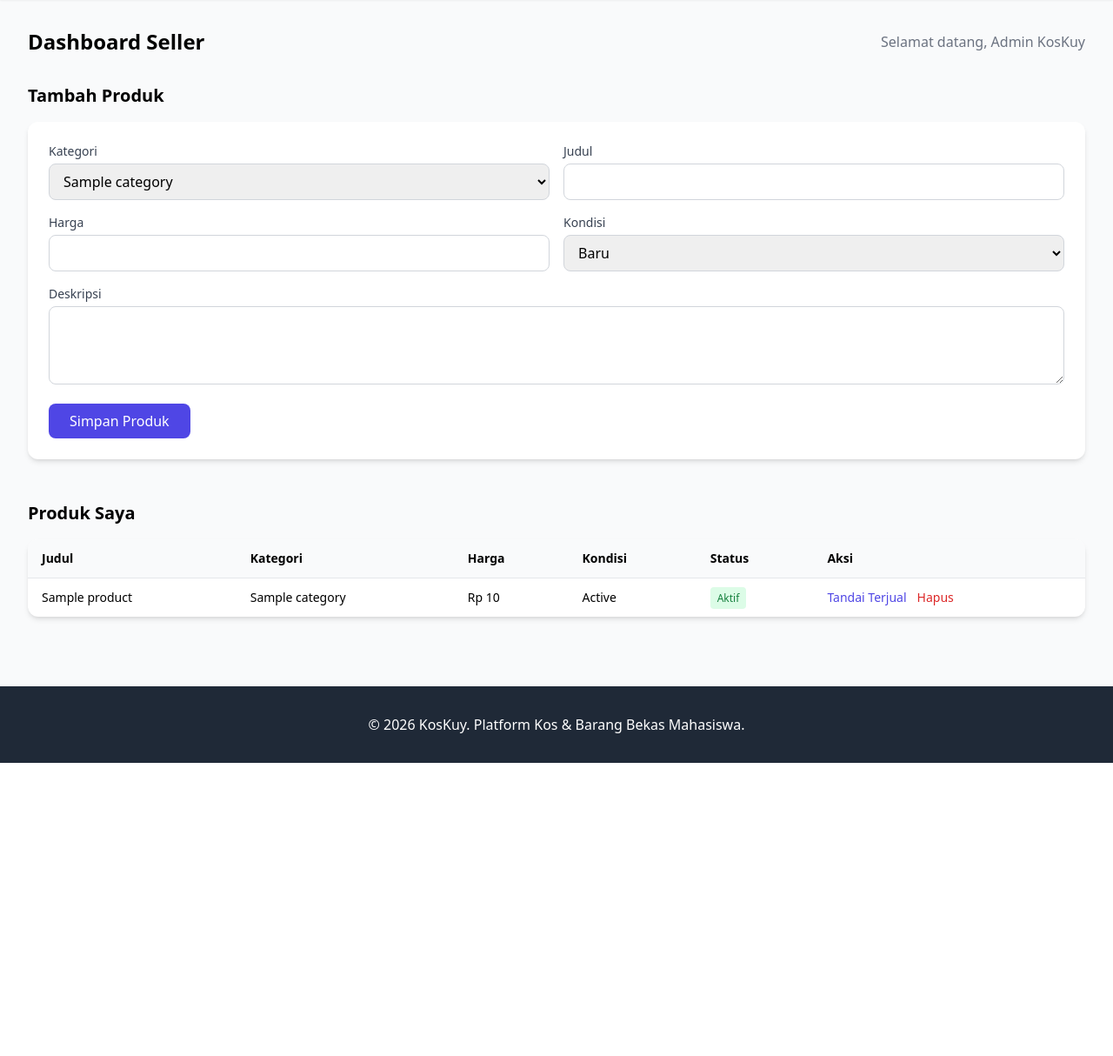
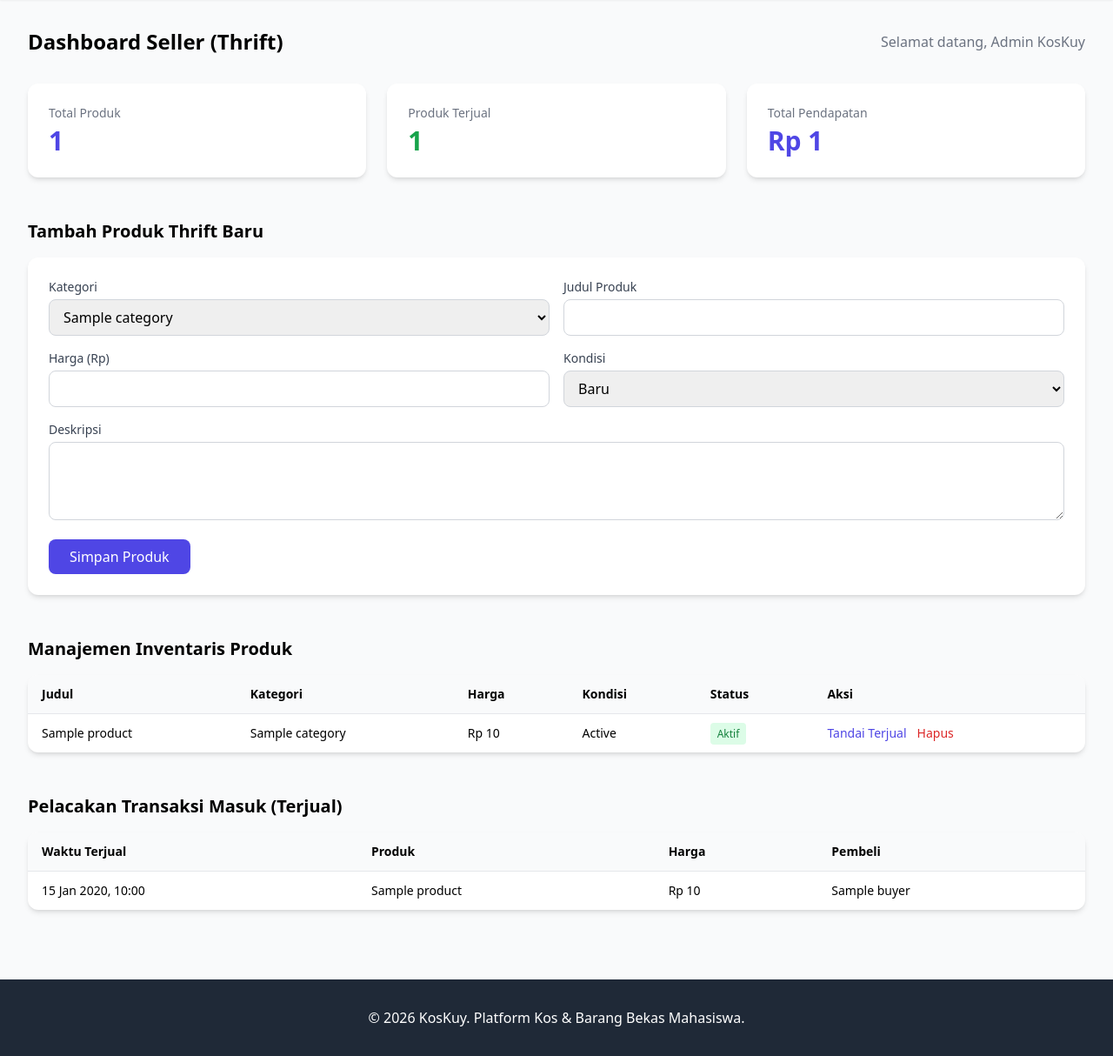
Before and after one commit to ASN-Lab/KosKuy, a Laravel app: template resources/views/seller/dashboard.blade.php in a window 1280 px wide. Shown: the part 64-1278 px from the top of the page at 87% size. Before the commit the page ends 941 px from the top, so only its background shows below. Run offline with Laravel 12, Linux system fonts and the light colour scheme; a user stored in the database is signed in; data comes from the database, SQL or seed files in the repository; tables that the repository leaves empty hold one stand-in row (values such as "Sample post"); the template is opened without the code that fills it: most values are stand-ins (such as "Sample title", 1, 10 or a date in 2020); some libraries are stand-ins or nearby versions.

Commit message:
feat: enhance seller dashboard with sales analytics and incoming transaction tracking

```diff
--- a/resources/views/seller/dashboard.blade.php
+++ b/resources/views/seller/dashboard.blade.php
@@ -2,7 +2,7 @@
 
 @section('content')
 <div class="flex justify-between items-center mb-8">
-    <h1 class="text-2xl font-bold">Dashboard Seller</h1>
+    <h1 class="text-2xl font-bold">Dashboard Seller (Thrift)</h1>
     <span class="text-gray-500">Selamat datang, {{ auth()->user()->name }}</span>
 </div>
 
@@ -10,7 +10,23 @@
     <div class="bg-green-50 text-green-700 p-3 rounded-lg mb-6">{{ session('success') }}</div>
 @endif
 
-<h2 class="text-xl font-bold mb-4">Tambah Produk</h2>
+<!-- Analisis Penjualan -->
+<div class="grid grid-cols-1 md:grid-cols-3 gap-6 mb-12">
+    <div class="bg-white rounded-xl shadow-md p-6">
+        <p class="text-sm text-gray-500">Total Produk</p>
+        <p class="text-3xl font-bold text-indigo-600 mt-1">{{ $stats['total_products'] }}</p>
+    </div>
+    <div class="bg-white rounded-xl shadow-md p-6">
+        <p class="text-sm text-gray-500">Produk Terjual</p>
+        <p class="text-3xl font-bold text-green-600 mt-1">{{ $stats['total_sold'] }}</p>
+    </div>
+    <div class="bg-white rounded-xl shadow-md p-6">
+        <p class="text-sm text-gray-500">Total Pendapatan</p>
+        <p class="text-3xl font-bold text-indigo-600 mt-1">Rp {{ number_format($stats['total_revenue'], 0, ',', '.') }}</p>
+    </div>
+</div>
+
+<h2 class="text-xl font-bold mb-4">Tambah Produk Thrift Baru</h2>
 <form method="POST" action="{{ route('seller.products.store') }}" class="bg-white rounded-xl shadow-md p-6 mb-12 grid grid-cols-1 md:grid-cols-2 gap-4">
     @csrf
     <div>
@@ -22,11 +38,11 @@
         </select>
     </div>
     <div>
-        <label class="block text-sm font-medium text-gray-700 mb-1">Judul</label>
+        <label class="block text-sm font-medium text-gray-700 mb-1">Judul Produk</label>
         <input type="text" name="title" required class="w-full border border-gray-300 rounded-lg px-3 py-2">
     </div>
     <div>
-        <label class="block text-sm font-medium text-gray-700 mb-1">Harga</label>
+        <label class="block text-sm font-medium text-gray-700 mb-1">Harga (Rp)</label>
         <input type="number" name="price" min="0" step="0.01" required class="w-full border border-gray-300 rounded-lg px-3 py-2">
     </div>
     <div>
@@ -47,8 +63,8 @@
     </div>
 </form>
 
-<h2 class="text-xl font-bold mb-4">Produk Saya</h2>
-<div class="bg-white rounded-xl shadow-md overflow-hidden">
+<h2 class="text-xl font-bold mb-4">Manajemen Inventaris Produk</h2>
+<div class="bg-white rounded-xl shadow-md overflow-hidden mb-12">
     <table class="w-full text-sm">
         <thead class="bg-gray-50 text-left">
             <tr>
@@ -63,7 +79,7 @@
         <tbody>
             @forelse ($products as $product)
                 <tr class="border-t">
-                    <td class="px-4 py-3">{{ $product->title }}</td>
+                    <td class="px-4 py-3 font-medium">{{ $product->title }}</td>
                     <td class="px-4 py-3">{{ $product->category->name }}</td>
                     <td class="px-4 py-3">Rp {{ number_format($product->price, 0, ',', '.') }}</td>
                     <td class="px-4 py-3 capitalize">{{ $product->condition_status }}</td>
@@ -81,7 +97,7 @@
                         <form method="POST" action="{{ route('seller.products.destroy', $product) }}">
                             @csrf
                             @method('DELETE')
-                            <button class="text-red-600 text-sm hover:underline">Hapus</button>
+                            <button class="text-red-600 text-sm hover:underline" onclick="return confirm('Hapus produk ini?')">Hapus</button>
                         </form>
                     </td>
                 </tr>
@@ -91,4 +107,30 @@
         </tbody>
     </table>
 </div>
+
+<h2 class="text-xl font-bold mb-4">Pelacakan Transaksi Masuk (Terjual)</h2>
+<div class="bg-white rounded-xl shadow-md overflow-hidden">
+    <table class="w-full text-sm">
+        <thead class="bg-gray-50 text-left">
+            <tr>
+                <th class="px-4 py-3">Waktu Terjual</th>
+                <th class="px-4 py-3">Produk</th>
+                <th class="px-4 py-3">Harga</th>
+                <th class="px-4 py-3">Pembeli</th>
+            </tr>
+        </thead>
+        <tbody>
+            @forelse ($products->where('is_sold', true) as $soldProduct)
+                <tr class="border-t">
+                    <td class="px-4 py-3">{{ $soldProduct->updated_at->format('d M Y, H:i') }}</td>
+                    <td class="px-4 py-3 font-medium">{{ $soldProduct->title }}</td>
+                    <td class="px-4 py-3">Rp {{ number_format($soldProduct->price, 0, ',', '.') }}</td>
+                    <td class="px-4 py-3">{{ $soldProduct->buyer->name ?? 'Mahasiswa (Umum)' }}</td>
+                </tr>
+            @empty
+                <tr><td colspan="4" class="px-4 py-8 text-center text-gray-400">Belum ada transaksi penjualan masuk.</td></tr>
+            @endforelse
+        </tbody>
+    </table>
+</div>
 @endsection
```
Also changed, not shown: app/Http/Controllers/Web/SellerController.php (+8 -2 lines).
